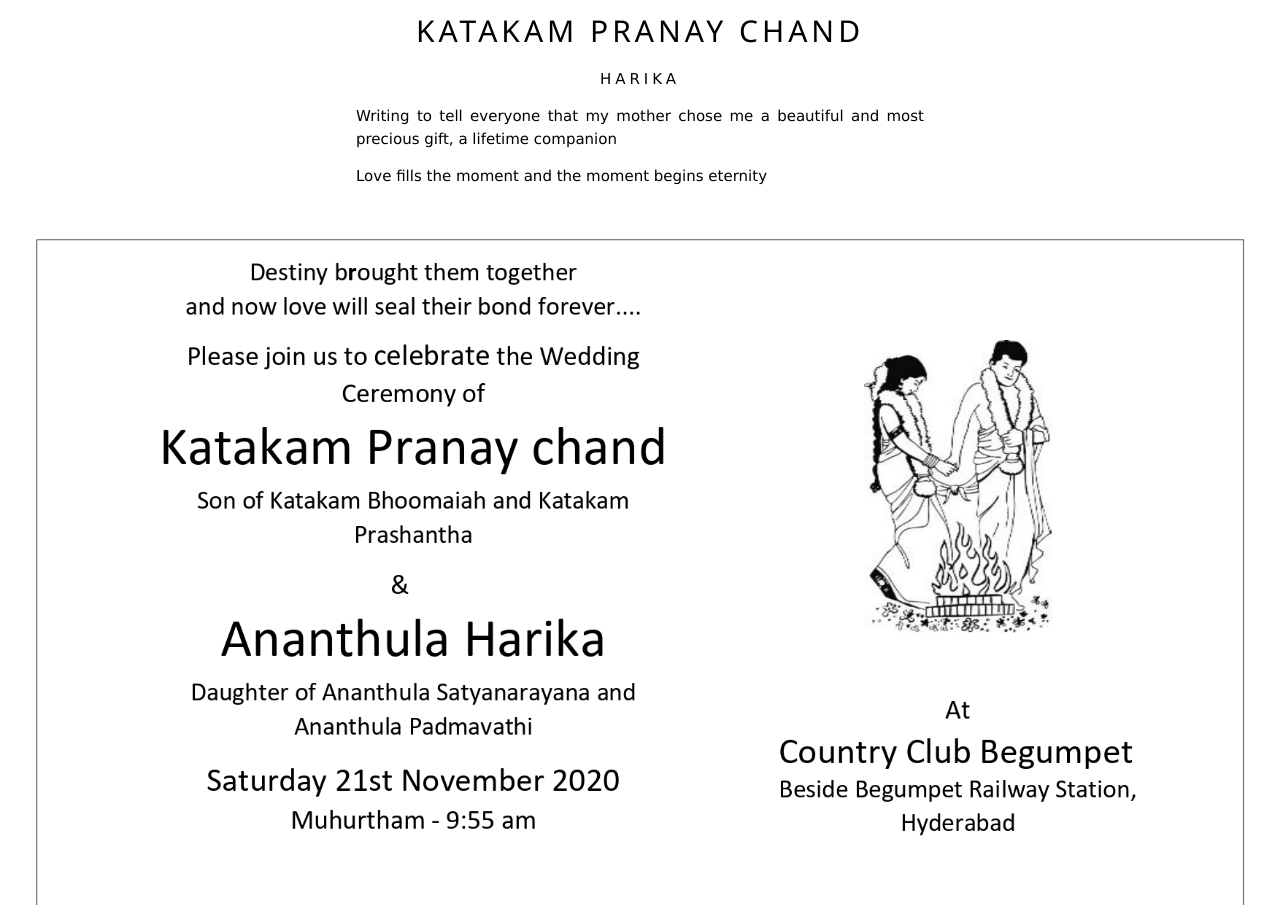
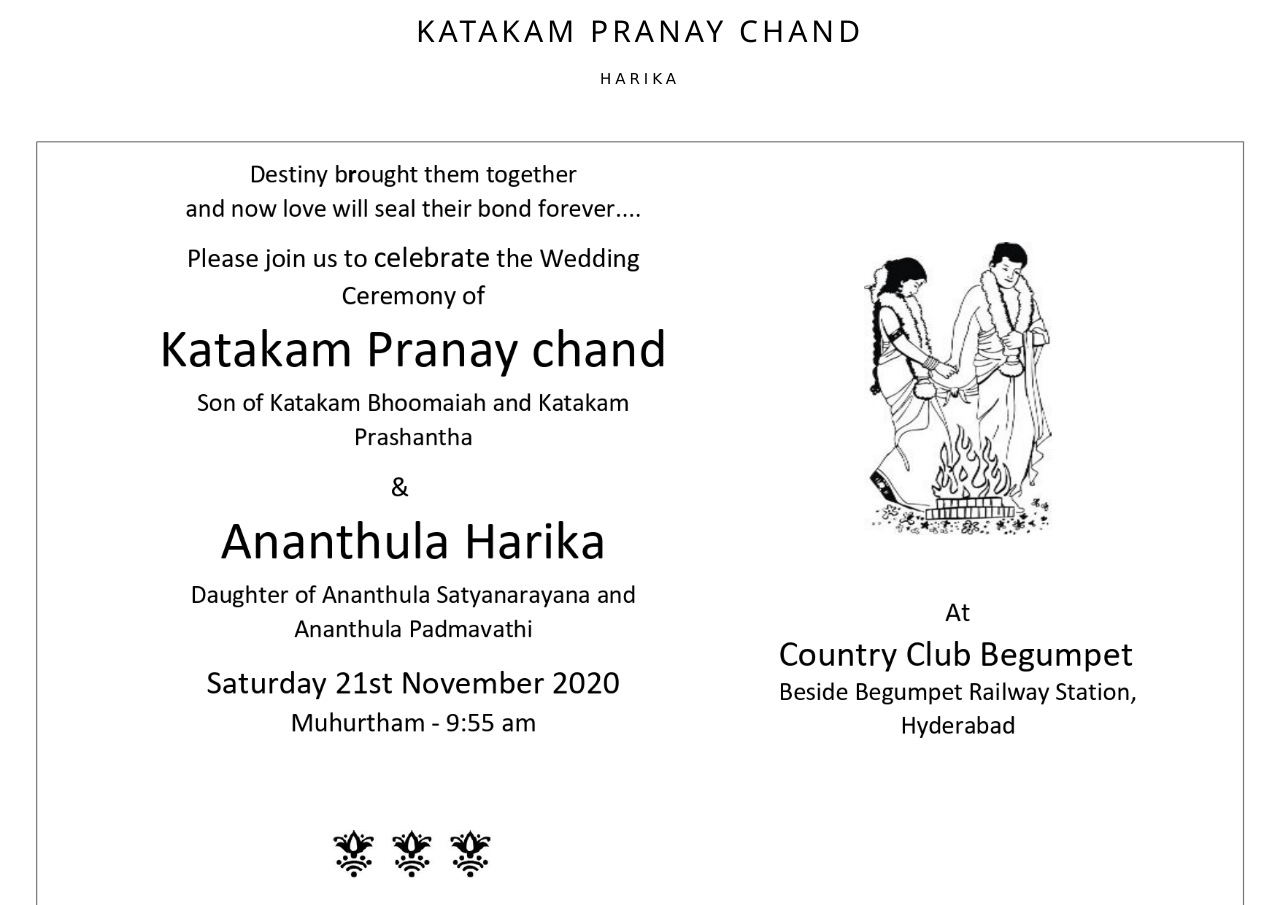
Before and after one commit to srujaychand/pra_Rec, a plain HTML site: page index.html in a window 1280 px wide. Shown: the part 1001-1906 px from the top of the page. Drawn offline with nearby package versions, Linux system fonts and the light colour scheme.

Commit message:
Update index.html

```diff
--- a/index.html
+++ b/index.html
@@ -11,8 +11,6 @@
 <section class="w3-container w3-center w3-content" style="max-width:600px">
   <h2 class="w3-wide">KATAKAM PRANAY CHAND</h2>
   <p class="w3-wide">HARIKA</p>
-  <p class="w3-justify">Writing to tell everyone that my mother chose me a beautiful and most precious gift, a lifetime companion</p>
- <p class="w3-justify">Love fills the moment and the moment begins eternity</p>
 </section><img src="Wedding.jpg" alt="Opps!!!!!!!!" style="width:100%;height:100%;">
 <form method="get" action="https://www.google.com/maps/dir/17.3899776,78.4400384/country+club/@17.4140375,78.4323047,14z/data=!3m1!4b1!4m9!4m8!1m1!4e1!1m5!1m1!1s0x3bcb919d6a44b991:0xd9180ac97f2c7ece!2m2!1d78.457363!2d17.438171">
 <p><button class="w3-button w3-blue w3-right">Directions</button></p>
```
